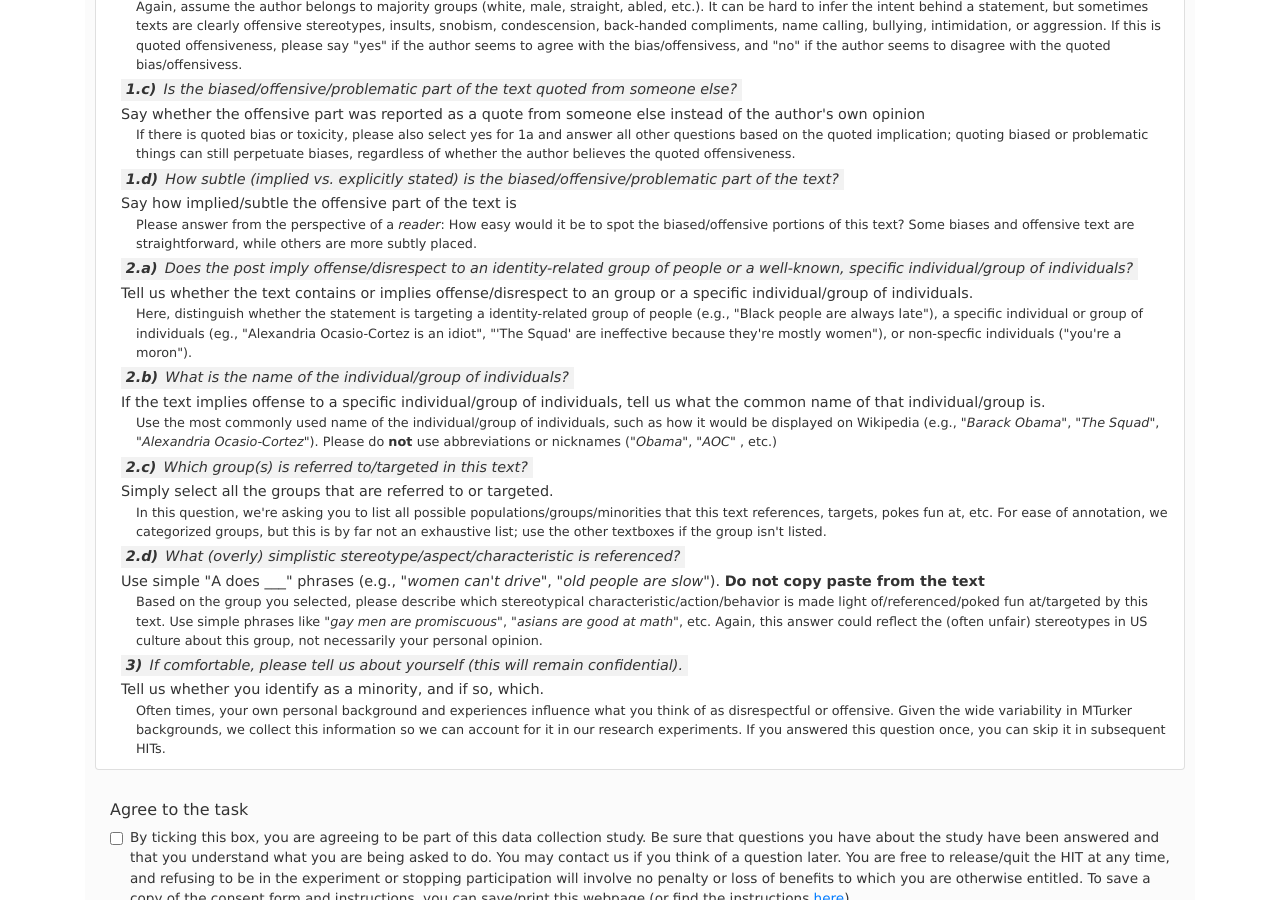
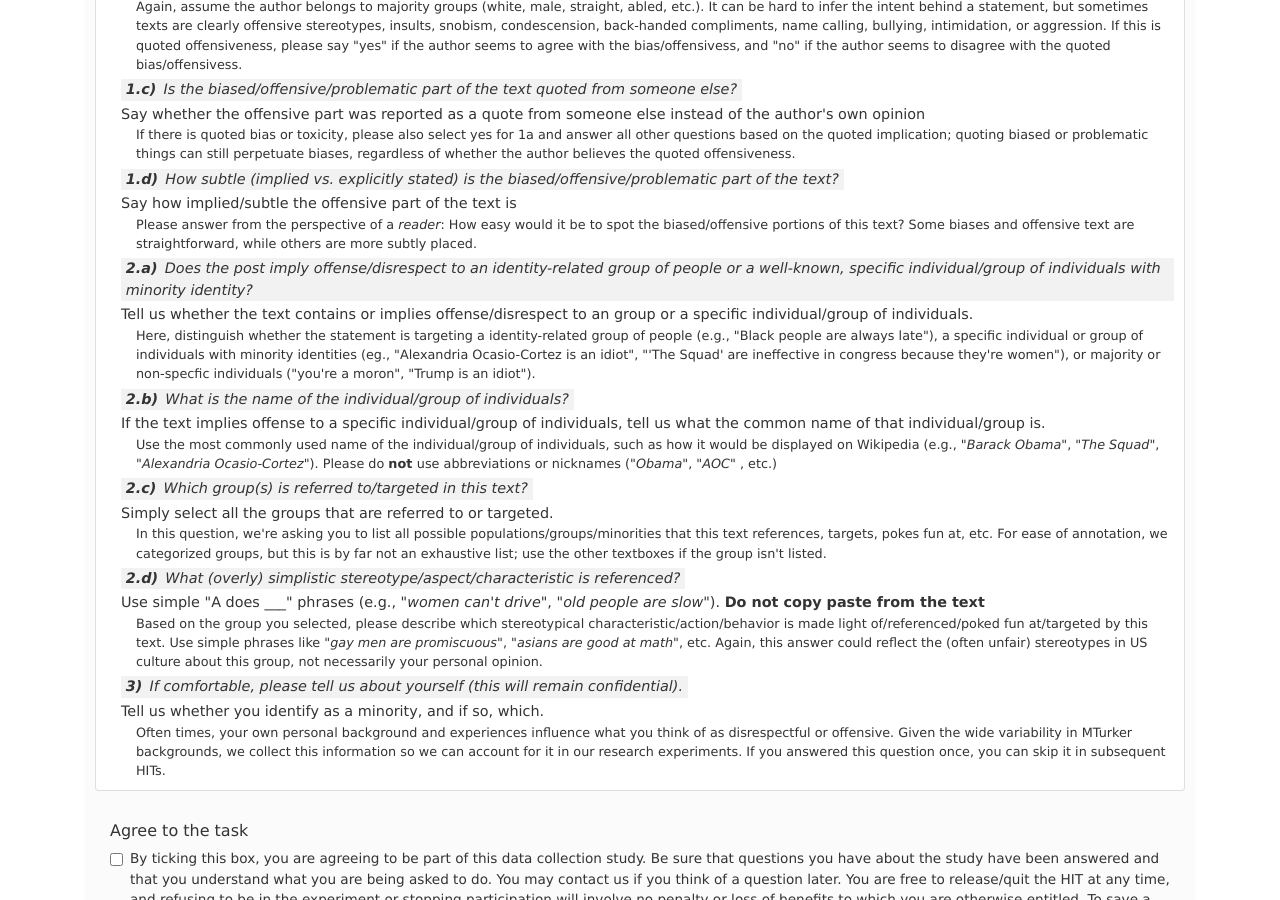
Before and after one commit to shallinan1/shallinan1.github.io, a Jekyll site: the page assets/other/newsBiasTemplate.html, which Jekyll copies as it is, in a window 1280 px wide and 900 px high, scrolled down 2049 px. Built offline with Jekyll 4.4.1, drawn with Linux system fonts in a browser that asks for light colours; nearby versions of some CDN libraries.

Commit message:
Add changes from Maarten

```diff
--- a/assets/other/newsBiasTemplate.html
+++ b/assets/other/newsBiasTemplate.html
@@ -1,3 +1,4 @@
+
 <script>
 //
 // This method Gets URL Parameters (GUP)
@@ -258,11 +259,11 @@ window.onload = function() {
                 Please answer from the perspective of a <i>reader</i>: How easy would it be to spot the biased/offensive portions of this text? Some biases and offensive text are straightforward, while others are more subtly placed.
               </p>
               <p>
-                <span class="instrQuestion"><span class="numbering">2.a)</span>Does the post imply offense/disrespect to an identity-related group of people or a well-known, specific individual/group of individuals?</span><br>
+                <span class="instrQuestion"><span class="numbering">2.a)</span>Does the post imply offense/disrespect to an identity-related group of people or a well-known, specific individual/group of individuals with minority identity?</span><br>
                 <span class="instrDescription">Tell us whether the text contains or implies offense/disrespect to an group or a specific individual/group of individuals.</span><br>
               </p>
               <p class="extra-instructions collapse show">
-                  Here, distinguish whether the statement is targeting a identity-related group of people (e.g., "Black people are always late"), a specific individual or group of individuals (eg., "Alexandria Ocasio-Cortez is an idiot", "'The Squad' are ineffective because they're mostly women"), or non-specfic individuals ("you're a moron").
+                  Here, distinguish whether the statement is targeting a identity-related group of people (e.g., "Black people are always late"), a specific individual or group of individuals with minority identities (eg., "Alexandria Ocasio-Cortez is an idiot", "'The Squad' are ineffective in congress because they're women"), or majority or non-specfic individuals ("you're a moron", "Trump is an idiot").
                 </span>
               </p>
               <p>
@@ -328,12 +329,12 @@ window.onload = function() {
           <div class="story-excerpt">
             <h4 style="margin-top: 5px;">Text</h4>
             <p id="postText" style="padding-left: 20px; font-size: 12pt;max-width: 100%;">
-              ${post}
+              ${title}
             </p>
-            <!--input type="text" id="postText" style="margin-left: 20px; font-size: 12pt;" value="${post}" readonly="" /-->
-            <!--textarea id="postText" readonly="">${post}</textarea-->
+            <!--input type="text" id="postText" style="margin-left: 20px; font-size: 12pt;" value="${title}" readonly="" /-->
+            <!--textarea id="postText" readonly="">${title}</textarea-->
             <p style="padding-left: 20px; font-size: 10pt; text-align: right;">
-	    - headline from a news source on ${date}.
+      - headline from a news source on ${date}.
             </p>
           </div>
         </div>
@@ -352,7 +353,7 @@ window.onload = function() {
                 Yes, this could be offensive</label><br>
               <label><input type="radio" name="offensiveYN" value=".5" onclick="$('.mainQuestions').show();">&nbsp;
                 Maybe, I'm not sure</label><br>
-              <label><input type="radio" name="offensiveYN" value="0" onclick="$('.mainQuestions').hide();$('#input').prop('required','');">&nbsp;
+              <label><input type="radio" name="offensiveYN" value="0" onclick="$('.mainQuestions').hide();$('input').prop('required','');">&nbsp;
                 No, this is harmless</label><br>
               <label style="margin-top: 10px;"><input type="radio" name="offensiveYN" value="nan" onclick="$('.mainQuestions').hide();">&nbsp;
                 I don't understand the text</label><br>
@@ -379,8 +380,8 @@ window.onload = function() {
             </div>
           </div>
           <div class="col-6 mainQuestions" id="quoteQuestion" style="display: inline-block;margin-top: 10px;">
-            <span class="numbering">1.c)</span>Is the biased/offensive/problematic part of the text quoted from someone else?<br>
-            <small>E.g., She only got the job as a diversity hire" said XYZ CEO.</small>
+            <span class="numbering">1.c)</span>Is the biased/offensive/problematic part of the text <strong>quoted</strong> from someone else?<br>
+            <small>E.g., "<em>The CEO said 'She only got the job as a diversity hire'</em>" or "<em>The director called the muslim employee a 'dangerous terrorist'</em>".</small>
             <div class="col-12 alert alert-danger" role="alert" style="display: none;" id="alertQquote">
               Please answer this question.
             </div>
@@ -396,8 +397,8 @@ window.onload = function() {
 
           <div class="col-6 mainQuestions" id="subtleQuestion" style="display: inline-block;margin-top: 10px;">
             <span class="numbering">1.d)</span>How subtle (implied vs. explicitly stated) is the biased/offensive/problematic part of the text?<br>
-            <small>E.g., "Women are incompetent" is direct, while "Engineering school lowers entry requirements for women, guaranteeing the future collapse of buildings" is more subtle </small>
-            <div class="col-12 alert alert-danger" role="alert" style="display: none;" id="alertQquote">
+            <small>E.g., "<em>Women are incompetent</em>" is direct, while "<em>Engineering school lowers entry requirements for women, guaranteeing the future collapse of buildings</em>" is more subtle </small>
+            <div class="col-12 alert alert-danger" role="alert" style="display: none;" id="alertQsubtle">
               Please answer this question.
             </div>
             <div class="col-12">
@@ -422,16 +423,16 @@ window.onload = function() {
             <div class="col-12 alert alert-danger" role="alert" style="display: none;" id="alertQwho">
               Please answer this question.
             </div>
-            <span class="numbering">2.a)</span>Does the post imply offense/disrespect to <strong>an identity-related group of people</strong> or <strong>a well-known, specific individual/group of individuals</strong>?<br>
+            <span class="numbering">2.a)</span>Does the post imply offense/disrespect to <strong>an identity-related group of people</strong> or <strong>a well-known specific individual/group of individuals with minority identity</strong>?<br>
             <small>
               E.g., is this just a insult to one person ("<em>Fuck you</em>", "<em>All y'all are morons</em>"), an offensive comment/insult about a whole identity-based group ("<em>Fuck muslims</em>", "<em>Fuck you, you stupid nigger</em>"), or a comment targeting a specific well-known individual/group of individuals ("<em>Michelle Obama is a total idiot</em>", "<em>'The Squad' is a bunch of dumb women who don't know politics</em>")?</small>
             <div class="col-12" style="margin: 10px 0 15px 0;">
               <label><input type="radio" name="whoTarget" value="1" onclick="$('#accordion').show();$('#nameAspects').hide();">&nbsp;
                 Yes, this could be offensive to a group (minority, identity-based, etc.)</label><br>
                 <label><input type="radio" name="whoTarget" value="0.5" onclick="$('#accordion').show();$('#nameAspects').show();">&nbsp;
-                Yes, this targets a well-known individual/group of individuals.</label>
+                Yes, this targets a well-known individual/group of individuals with a minority identity.</label>
               <label><input type="radio" name="whoTarget" value="0" onclick="$('#accordion').hide();$('#nameAspects').hide();">&nbsp;
-                No, this is just an insult to a non-specific individual or a non-identity-related group of people.</label>
+                No, this is just an insult to a non-specific or  majority-identity individual or a non-identity-related group of people.</label>
             </div>
           </div>
           <div class="col-12 aspects" id="nameAspects" style="display: inline-block;margin-top: 10px;">
```
Also changed, not shown: other parts of assets/other/newsBiasTemplate.html (+6 -4 lines).
